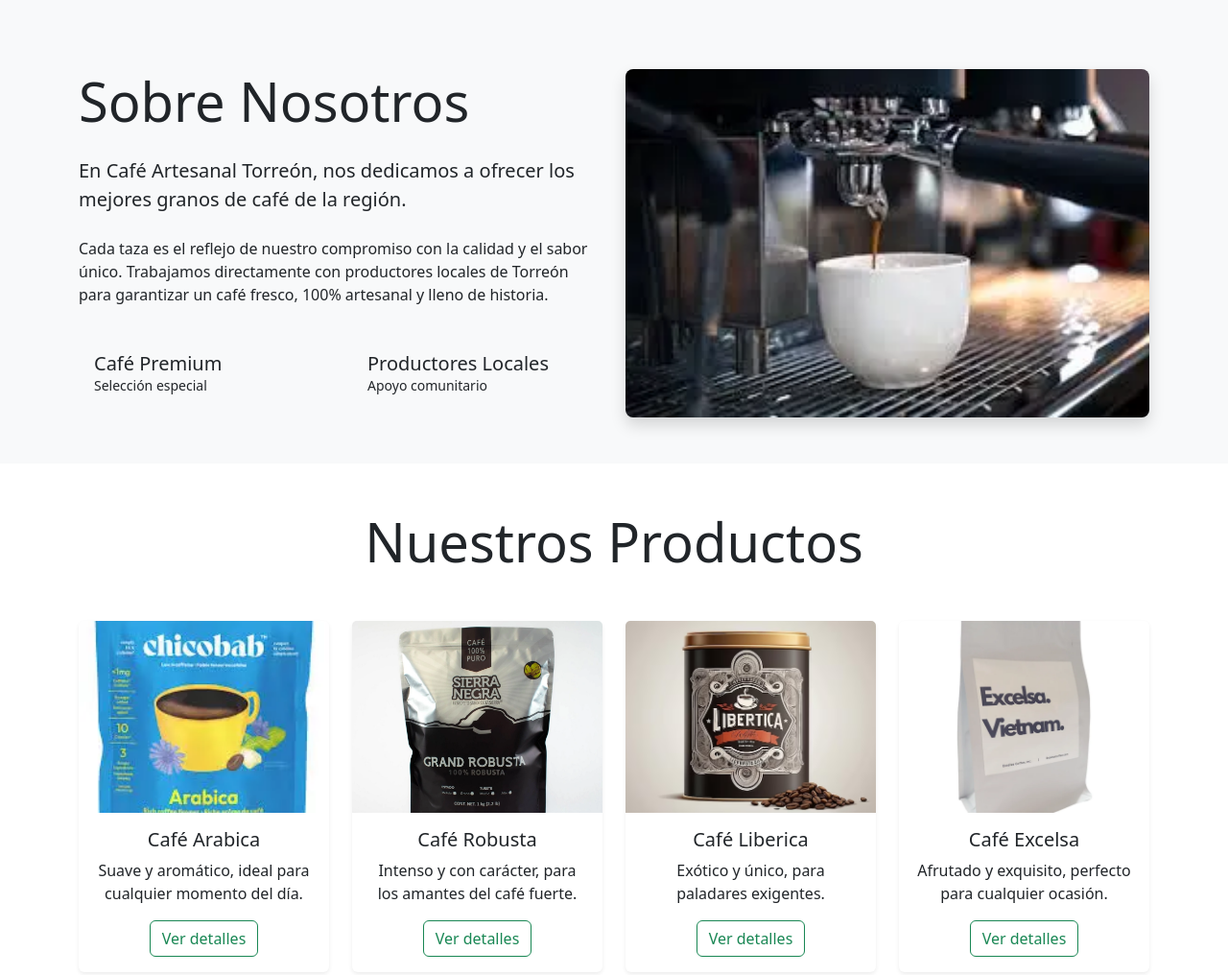
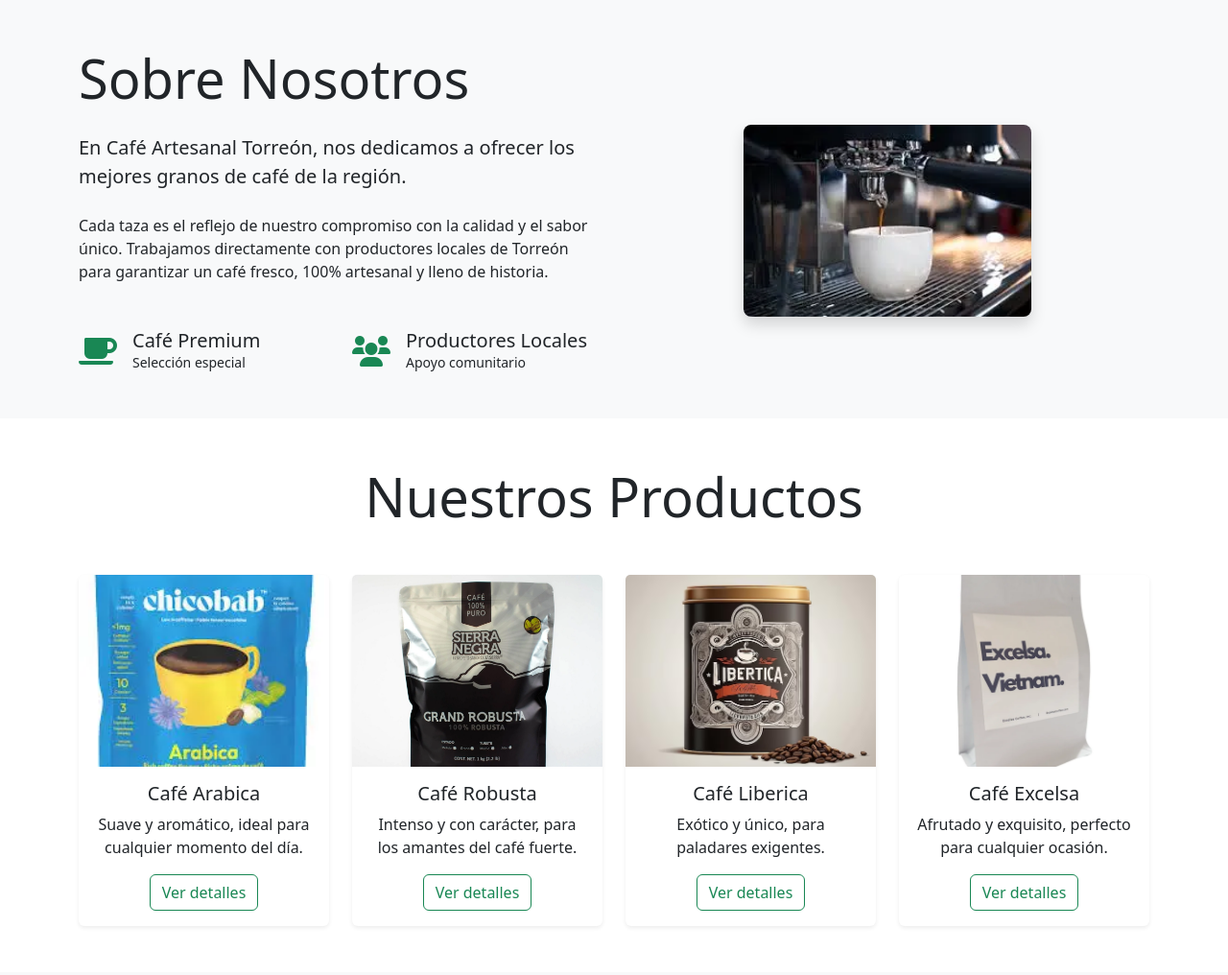
Before and after one commit to AlVielma/SitioWebNativoCafeteria, a plain HTML site: page index.html in a window 1280 px wide. Shown: the part 876-1892 px from the top of the page at 96% size. Drawn offline with nearby package versions, Linux system fonts and the light colour scheme.

Commit message:
prueba 2-6

```diff
--- a/index.html
+++ b/index.html
@@ -10,6 +10,7 @@
     <link rel="preload" href="https://cdnjs.cloudflare.com/ajax/libs/font-awesome/6.0.0/css/all.min.css" as="style">
     <link rel="preload" href="assets/images/personcoffee.webp" as="image">
     <link rel="icon" href="assets/images/logo.webp">
+    <link rel="stylesheet" href="https://cdnjs.cloudflare.com/ajax/libs/font-awesome/6.0.0/css/all.min.css" media="print" onload="this.onload=null;this.removeAttribute('media');">
     <meta name="description" content="Café Artesanal Torreón ofrece los mejores granos de café de la región. Descubre nuestros productos únicos y apoya a los productores locales.">
 </head>
 <body>
@@ -90,7 +91,7 @@
                     </div>
                 </div>
                 <div class="col-lg-6 d-flex justify-content-center mt-4">
-                    <img src="assets/images/sobrenosotrosCafe.webp" alt="Sobre nosotros" class="img-fluid rounded-3 shadow" loading="lazy" width="600" height="400">
+                    <img src="assets/images/sobrenosotrosCafe.webp" alt="Sobre nosotros" class="img-fluid rounded-3 shadow" loading="lazy" width="300" height="200">
                 </div>
             </div>
         </div>
```
